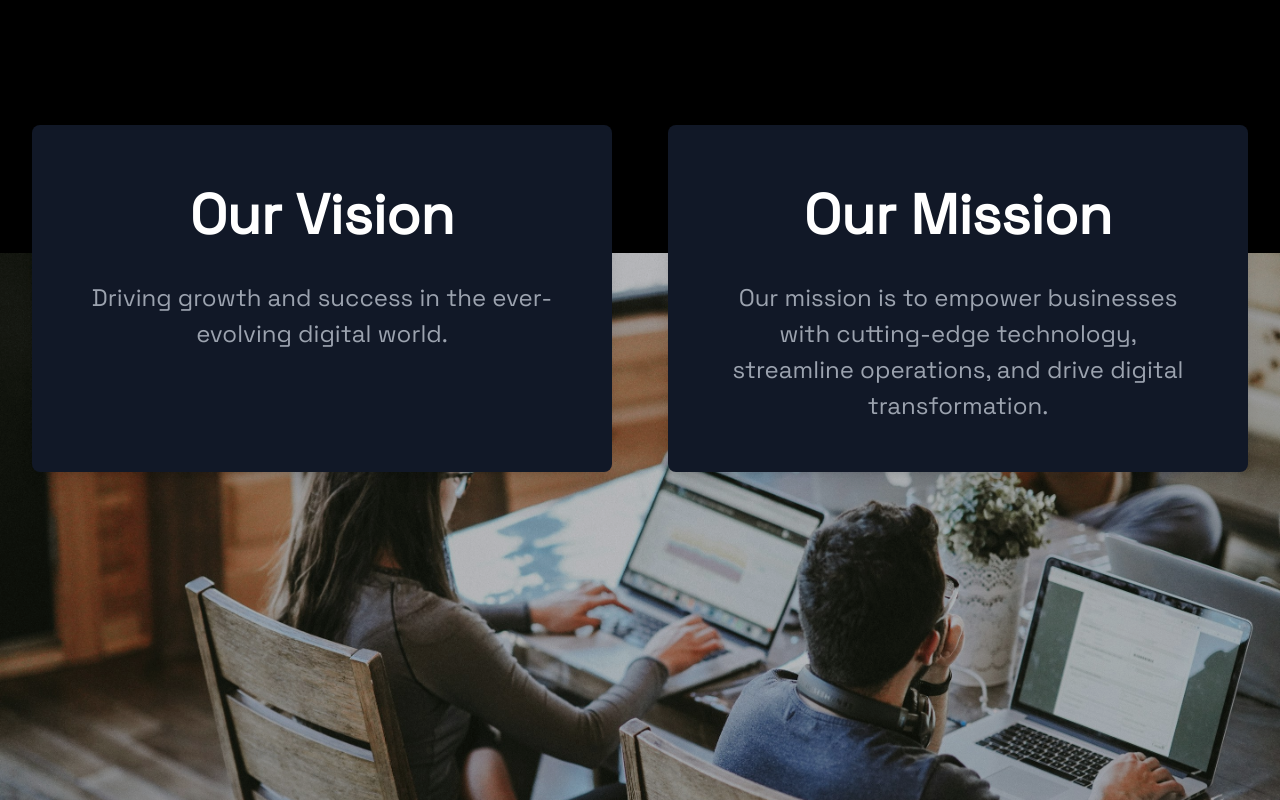
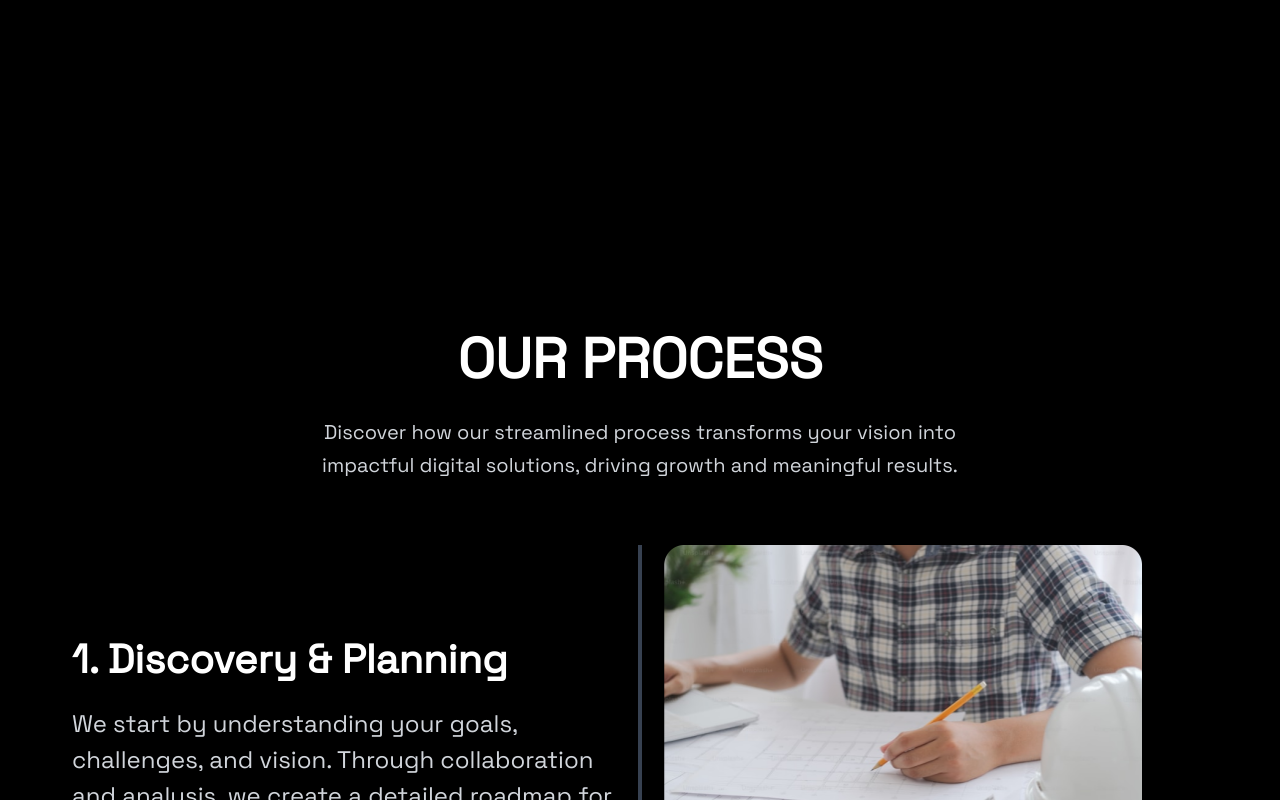
Before and after one commit to Waleed482/voltic_ai, a Next.js app: page /about-us in a window 1280 px wide. Shown: the part 1400-2200 px from the top of the page. Built offline with nearby package versions, Linux system fonts and the light colour scheme.

Commit message:
solving conflicts

```diff
--- a/app/about-us/page.jsx
+++ b/app/about-us/page.jsx
@@ -1,7 +1,7 @@
 import AboutUs from "@/components/Aboutus/about";
-import Mission from "@/components/AboutUs/mission";
+// import Mission from "@/components/AboutUs/mission";
 import Process from "@/components/Aboutus/process";
-//import Contact from "@/components/Aboutus/contact";
+
 import Contact from "@/components/home/ContactNow";
 
 export default function AboutUsPage() {
@@ -9,7 +9,7 @@ export default function AboutUsPage() {
     <div className="bg-black text-white lg-rounded">
       <AboutUs />
       <div className="relative mt-48">
-        <Mission />
+        {/* <Mission /> */}
         <div className="relative mt-28">
           <Process />
           <div className="relative mt-28">
--- a/components/home/HeroSection.jsx
+++ b/components/home/HeroSection.jsx
@@ -65,7 +65,7 @@ const HeroSection = () => {
       </div>
 
       {/* Down Arrow */}
-      <div className="relative flex justify-end right-20 md:right-60 mb-[-50] z-50">
+      <div className="relative flex justify-end right-20 md:right-60 !-mb-[50] z-50">
         <Link href="#services">
           <Image src={DownArrow} alt="Down Arrow" width={120} height={120} />
         </Link>
```
